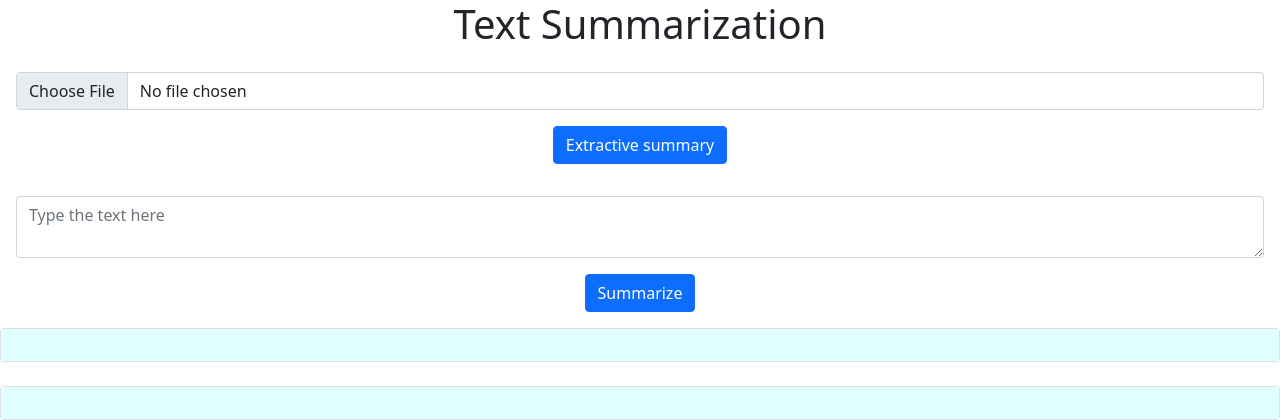
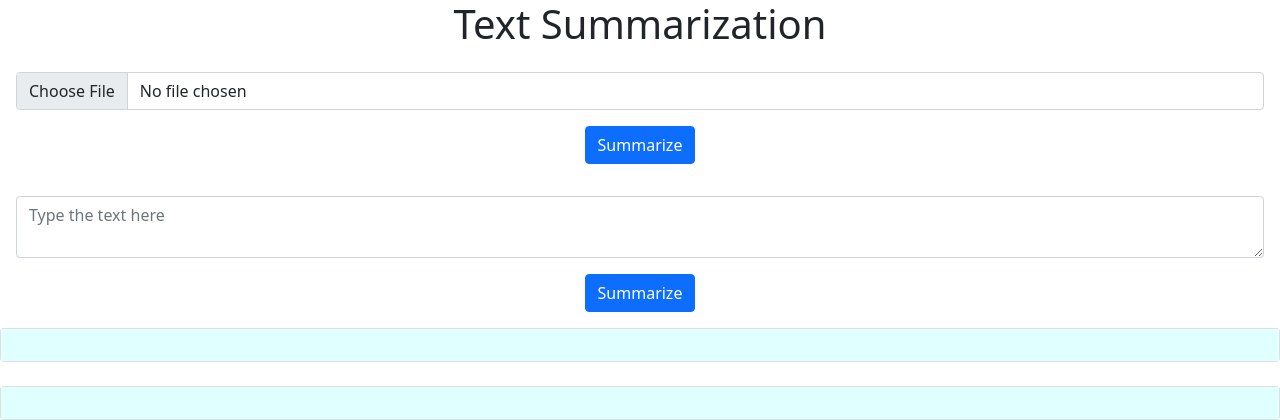
Before and after one commit to jenny199/NLP_Text_summarization, a Flask app: page / in a window 1280 px wide. Shown: the top 420 px of the page. Run offline with Flask 2, Linux system fonts and the light colour scheme.

Commit message:
madee tiny changes

```diff
--- a/templates/index.html
+++ b/templates/index.html
@@ -1,7 +1,7 @@
 <!DOCTYPE html>
 <html>
     <head>
-        <title>NLP</title>
+        <title>TextSummarization</title>
         <link href="https://cdn.jsdelivr.net/npm/bootstrap@5.0.2/dist/css/bootstrap.min.css" rel="stylesheet" integrity="sha384-EVSTQN3/azprG1Anm3QDgpJLIm9Nao0Yz1ztcQTwFspd3yD65VohhpuuCOmLASjC" crossorigin="anonymous">
     </head>
 
@@ -10,7 +10,7 @@
         <h1 class="text-center">Text Summarization</h1>
         <form class="p-3 text-center" action='/summarizeUploaded', method="post" enctype="multipart/form-data">
             <input class="form-control" type="file" name="textfile">
-            <input class="btn btn-primary mt-3" type="submit" value="Extractive summary">
+            <input class="btn btn-primary mt-3" type="submit" value="Summarize">
 
         </form>
 
```
